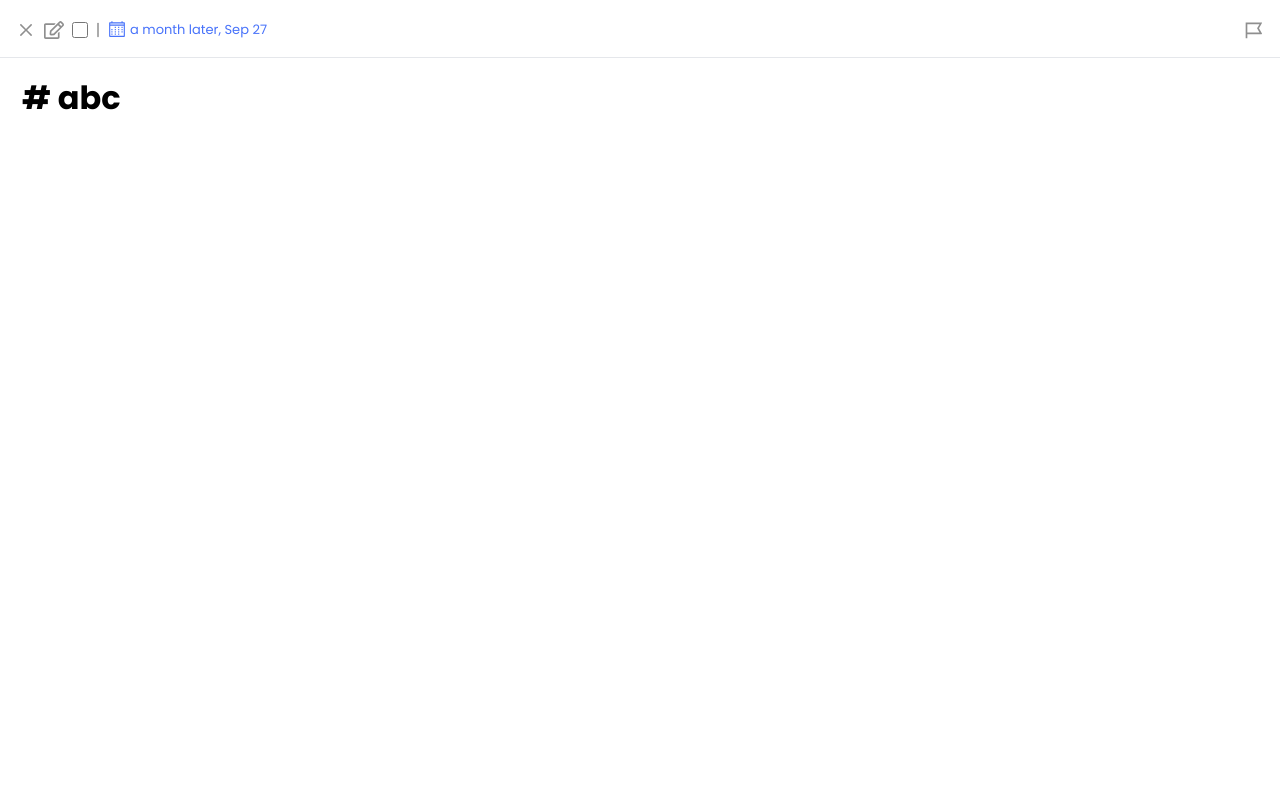
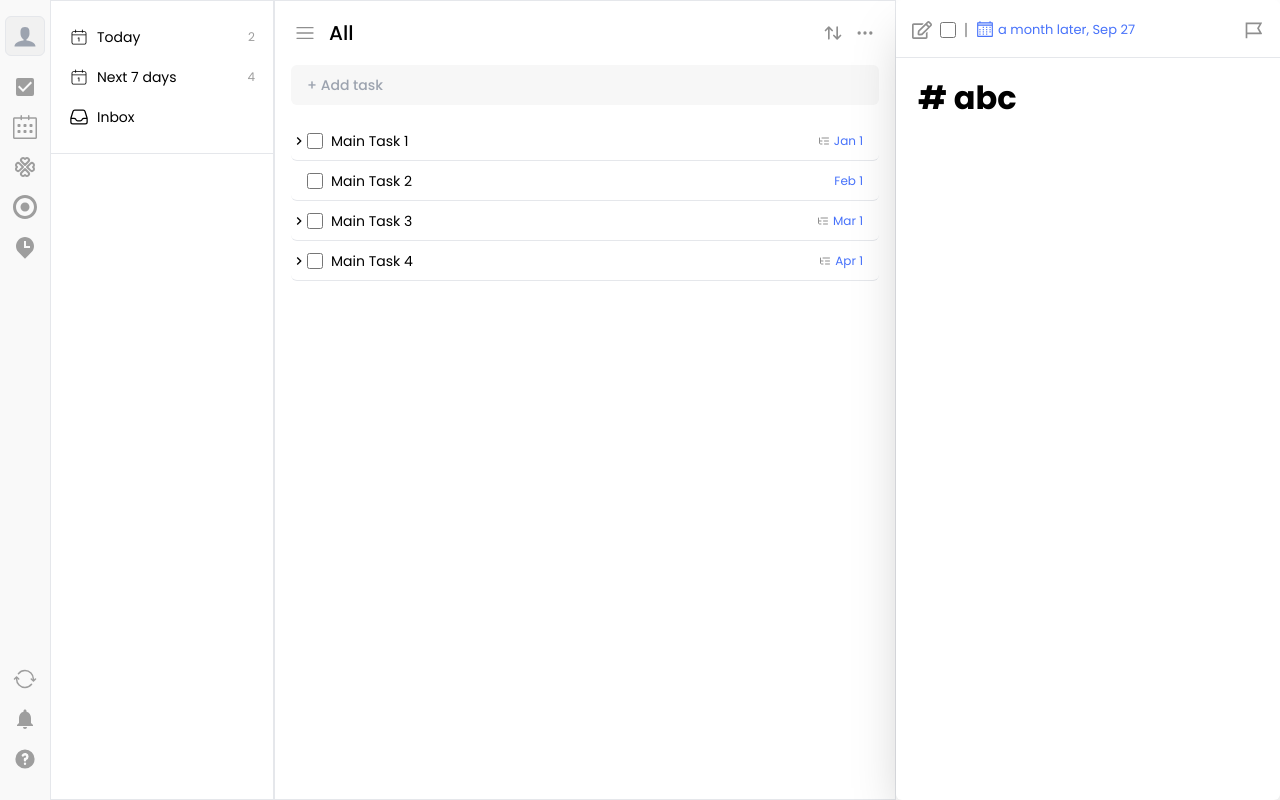
Before and after one commit to anishpawaskar/ticktick-clone, a React (Vite) app in the folder frontend/: page /task in a window 1280 px wide. Built offline with nearby package versions, Linux system fonts and the light colour scheme.

Commit message:
refactor: make TaskMardownController component responsive and take care of fixes later

```diff
--- a/frontend/src/components/TaskDashboard/components/TasksList/TaskList.jsx
+++ b/frontend/src/components/TaskDashboard/components/TasksList/TaskList.jsx
@@ -2,14 +2,18 @@ import { useState } from "react";
 import { LuListTree } from "react-icons/lu";
 import { MdKeyboardArrowRight, MdKeyboardArrowDown } from "react-icons/md";
 import { formatDate } from "../../../utils/formatDate";
+import { TaskMarkdownController } from "../../../TaskMarkdownController";
 
-export const TaskList = ({ task }) => {
+export const TaskList = ({ task, selectedTask, dispatch, getSelectedTask }) => {
   const [isTasksAccordianOpen, setIsTaskAccordianOpen] = useState(false);
   const date = formatDate(task.startDate);
 
   return (
     <>
       <li
+        onClick={() => {
+          dispatch(getSelectedTask(task.id));
+        }}
         style={{ marginLeft: `${task.depth * 16}px` }}
         key={task.id}
         className="flex items-center justify-between h-10 px-4 border-b hover:bg-[#F7F7F7] hover:border-none rounded-md relative"
@@ -46,75 +50,7 @@ export const TaskList = ({ task }) => {
       {task.items &&
         isTasksAccordianOpen &&
         task.items.map((task) => <TaskList task={task} key={task.id} />)}
+      {selectedTask === task.id && <TaskMarkdownController />}
     </>
   );
 };
-
-{
-  /* <li
-style={{
-  flexDirection: task.items ? "column" : "row",
-  alignItems: task.items ? "baseline" : "center",
-  justifyContent: task.items ? "center" : "inherit",
-}}
-key={task.id}
-className="flex items-center gap-2 h-10 px-4 border-b hover:bg-[#F7F7F7] hover:border-none rounded-md relative"
->
-<div className="flex gap-2">
-  {task.items && (
-    <button
-      onClick={() => setIsTaskAccordianOpen((prevState) => !prevState)}
-      className="absolute left-0"
-    >
-      {isTasksAccordianOpen ? (
-        <MdKeyboardArrowDown />
-      ) : (
-        <MdKeyboardArrowRight />
-      )}
-    </button>
-  )}
-  <input type="checkbox" className="h-4 w-4 cursor-pointer" />
-  <p className="text-sm">{task.title}</p>
-</div>
-{task.items && (
-  <ul className="w-full">
-    {task.items.map((task) => {
-      return <TaskList task={task} key={task.id} />;
-    })}
-  </ul>
-)}
-</li> */
-}
-
-//v2
-{
-  /* <li className="w-full bg-red-500">
-<div className="flex gap-2">
-  {task.items && (
-    <button
-      onClick={() => setIsTaskAccordianOpen((prevState) => !prevState)}
-      className="absolute left-0"
-    >
-      {isTasksAccordianOpen ? (
-        <MdKeyboardArrowDown />
-      ) : (
-        <MdKeyboardArrowRight />
-      )}
-    </button>
-  )}
-  <input type="checkbox" className="h-4 w-4 cursor-pointer" />
-  <p className="text-sm">{task.title}</p>
-</div>
-{task.items && (
-  <ul className="w-full bg-green-500">
-    {task.items.map((task) => {
-      return (
-        <ul className="w-full pl-4">
-          <TaskList task={task} key={task.id} />
-        </ul>
-      );
-    })}
-  </ul>
-)}
-</li> */
-}
--- a/frontend/src/components/TaskDashboard/components/TasksList/index.jsx
+++ b/frontend/src/components/TaskDashboard/components/TasksList/index.jsx
@@ -1,14 +1,33 @@
+import { useDispatch, useSelector } from "react-redux";
 import { TaskList } from "./TaskList";
 import { TASK_LIST_DATA } from "./taskList.constant";
+import { getSelectedTask, selectTask } from "../../../../store/taskSlice";
 
 export const Tasks = () => {
+  const { selectedTask } = useSelector(selectTask);
+  const dispatch = useDispatch();
+
   return (
     <>
       <ul className="w-full">
         {TASK_LIST_DATA.map((task) => {
-          return <TaskList task={task} key={task.id} />;
+          return (
+            <TaskList
+              task={task}
+              key={task.id}
+              selectedTask={selectedTask}
+              dispatch={dispatch}
+              getSelectedTask={getSelectedTask}
+            />
+          );
         })}
       </ul>
+      {selectedTask && (
+        <div
+          onClick={() => dispatch(getSelectedTask(""))}
+          className="w-full h-full absolute top-0 left-0 z-10"
+        ></div>
+      )}
     </>
   );
 };
--- a/frontend/src/components/TaskMarkdownController/index.jsx
+++ b/frontend/src/components/TaskMarkdownController/index.jsx
@@ -13,19 +13,30 @@ import {
 import { Modal } from "../Modal";
 import { useDispatch, useSelector } from "react-redux";
 import { selectActiveModal, toggleModal } from "../Modal/modalSlice";
+import { getSelectedTask, selectTask } from "../../store/taskSlice";
 
 export const TaskMarkdownController = () => {
   const { activeModal } = useSelector(selectActiveModal);
+  const { selectedTask } = useSelector(selectTask);
   const dispatch = useDispatch();
 
   const isEditMode = true;
   const currentPriority = "None";
 
+  // FIX: height of a TaskMarkdownController for xs-[screen] it should grow upto 700px and initially it should be 350px
+  // FIX: This component is being render two time fix it
   return (
-    <div className="fixed top-0 left-0 w-full h-full flex flex-col z-50 bg-white">
+    <div
+      className={`fixed top-0 left-0 w-full h-full flex flex-col z-50 bg-white ${
+        selectedTask !== "" ? "xs:flex" : "hidden"
+      } xs:h-[350px] xs:max-h-[700px] xs:overflow-auto xs:transition-all xs:w-[350px] xs:shadow-2xl xs:rounded-md xs:top-[155px] xs:absolute sm:w-[500px] lg:block lg:static lg:max-h-full lg:h-full lg:w-[30%]`}
+    >
       <div className="pt-5 px-4 pb-4 border-b  flex items-center gap-2">
         <div className="flex items-center gap-2">
-          <button>
+          <button
+            onClick={() => dispatch(getSelectedTask(""))}
+            className="xs:hidden"
+          >
             <RxCross2 className="text-[--icon-color] h-5 w-5" />
           </button>
           {isEditMode ? (
--- a/frontend/src/components/TaskMarkdownEditor/index.jsx
+++ b/frontend/src/components/TaskMarkdownEditor/index.jsx
@@ -7,7 +7,7 @@ import { markdownTheme } from "./markdownEditorTheme";
 export const TaskMarkdownEditor = () => {
   return (
     <CodeMirror
-      className="px-4 py-5 w-full h-full"
+      className="px-4 py-5 w-full h-full xs:h-[350px] xs:max-h-[700px] xs:overflow-auto xs:transition-all"
       value="# abc"
       theme={markdownTheme}
       extensions={[markdown()]}
--- a/frontend/src/store/taskSlice.js
+++ b/frontend/src/store/taskSlice.js
@@ -4,6 +4,7 @@ const taskSlice = createSlice({
   name: "task",
   initialState: {
     isControlPanelVisible: true,
+    selectedTask: "",
   },
   reducers: {
     toggleControlPanel: (state, { payload }) => {
@@ -16,10 +17,14 @@ const taskSlice = createSlice({
     closeControlPanel: (state) => {
       state.isControlPanelVisible = false;
     },
+    getSelectedTask: (state, { payload }) => {
+      state.selectedTask = payload;
+    },
   },
 });
 
-export const { toggleControlPanel, closeControlPanel } = taskSlice.actions;
+export const { toggleControlPanel, closeControlPanel, getSelectedTask } =
+  taskSlice.actions;
 export const selectTask = (state) => state.task;
 
 export default taskSlice.reducer;
```
